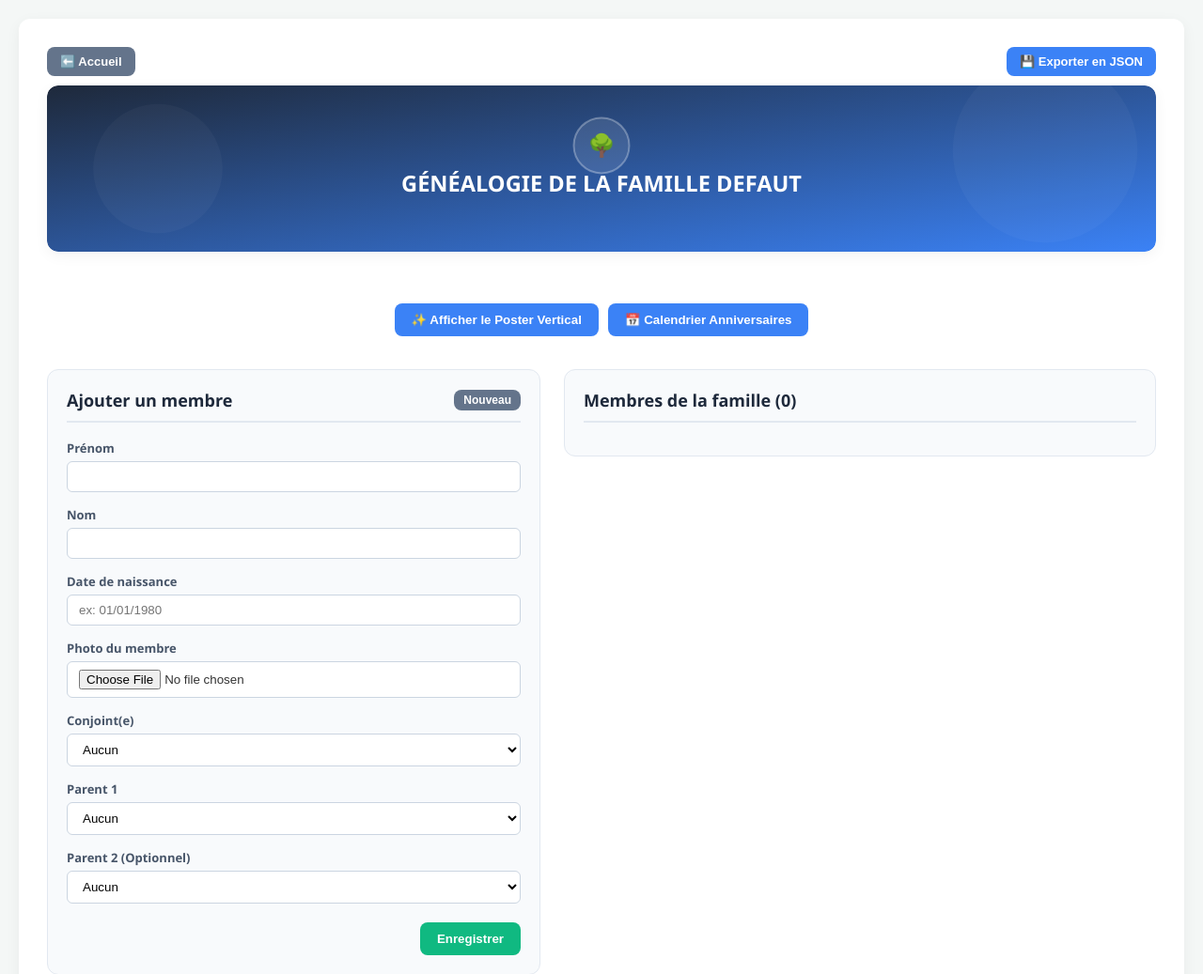
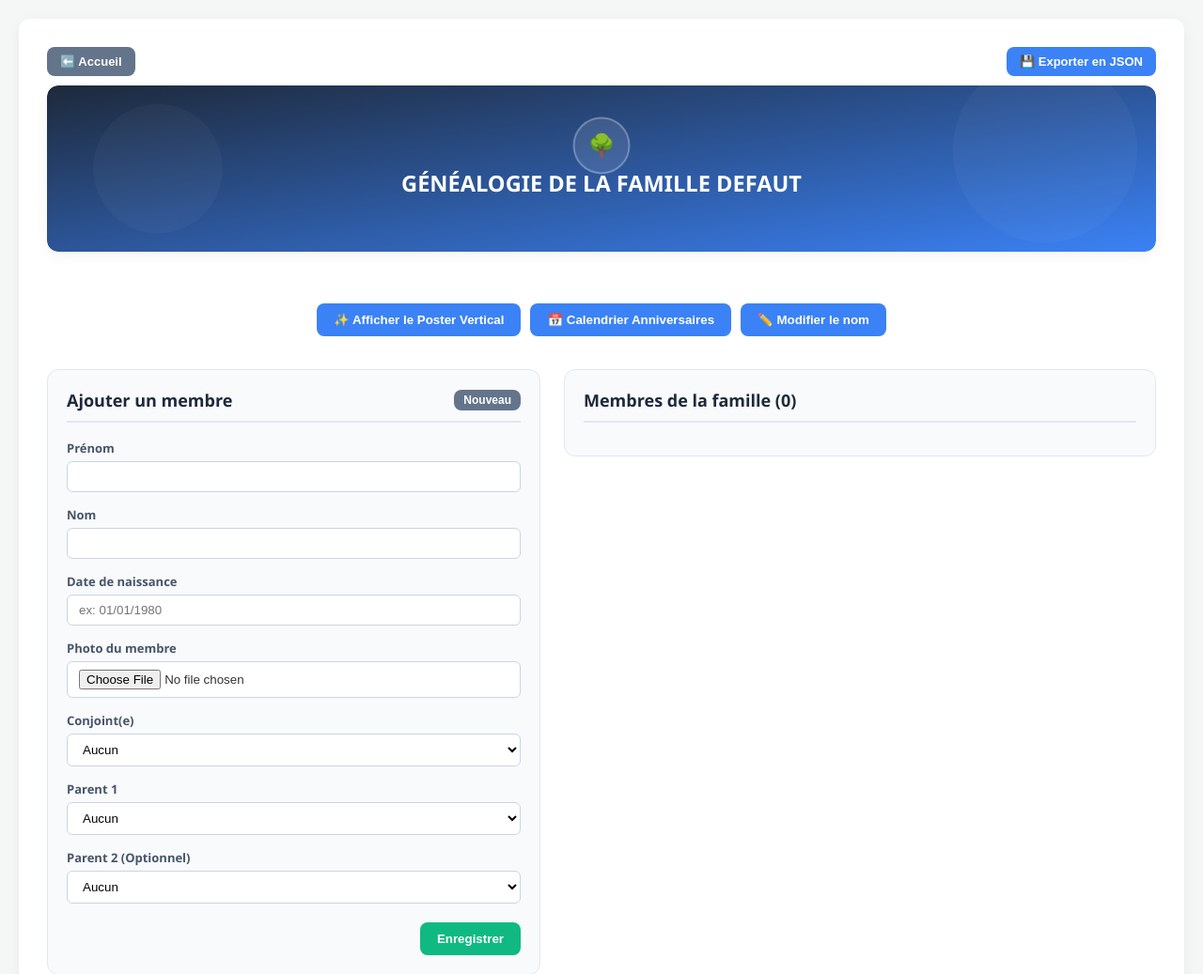
Before and after one commit to Mintaka44/family, a plain HTML site: page famille.html in a window 1280 px wide. Shown: the top 1037 px of the page at 94% size. Drawn offline with nearby package versions, Linux system fonts and the light colour scheme.

Commit message:
Update famille.html

```diff
--- a/famille.html
+++ b/famille.html
@@ -254,6 +254,7 @@
 			<div class="actions-left" style="width: 100%; justify-content: center; gap: 10px; flex-wrap: wrap;">
 				<button id="btn-toggle-vue" class="btn-action" onclick="basculerVue()">✨ Afficher le Poster Vertical</button>
 				<button class="btn-action" onclick="ouvrirCalendrierAnniversaires()">📅 Calendrier Anniversaires</button>
+				<button class="btn-action" onclick="modifierNomFamille()">✏️ Modifier le nom</button>
 			</div>
 			<div class="actions-right"></div>
 		</div>
@@ -337,6 +338,20 @@
     </div>
 
     <script>
+		function modifierNomFamille() {
+				const nouveauNom = prompt("Entrez le nouveau nom de la famille :", famille.nomFamille || "");
+				if (nouveauNom && nouveauNom.trim() !== "") {
+					famille.nomFamille = nouveauNom.trim();
+					sauvegarderStockage();
+					afficherBandeauFamille();
+					if (modeVueActuelle === 'graphique') {
+						genererPosterD3Vertical();
+					} else {
+						rafraichirInterfaceListe();
+					}
+				}
+			}
+
 		function exporterJSON() {
 			const donnees = localStorage.getItem(storageKey);
 			if (!donnees) {
```
